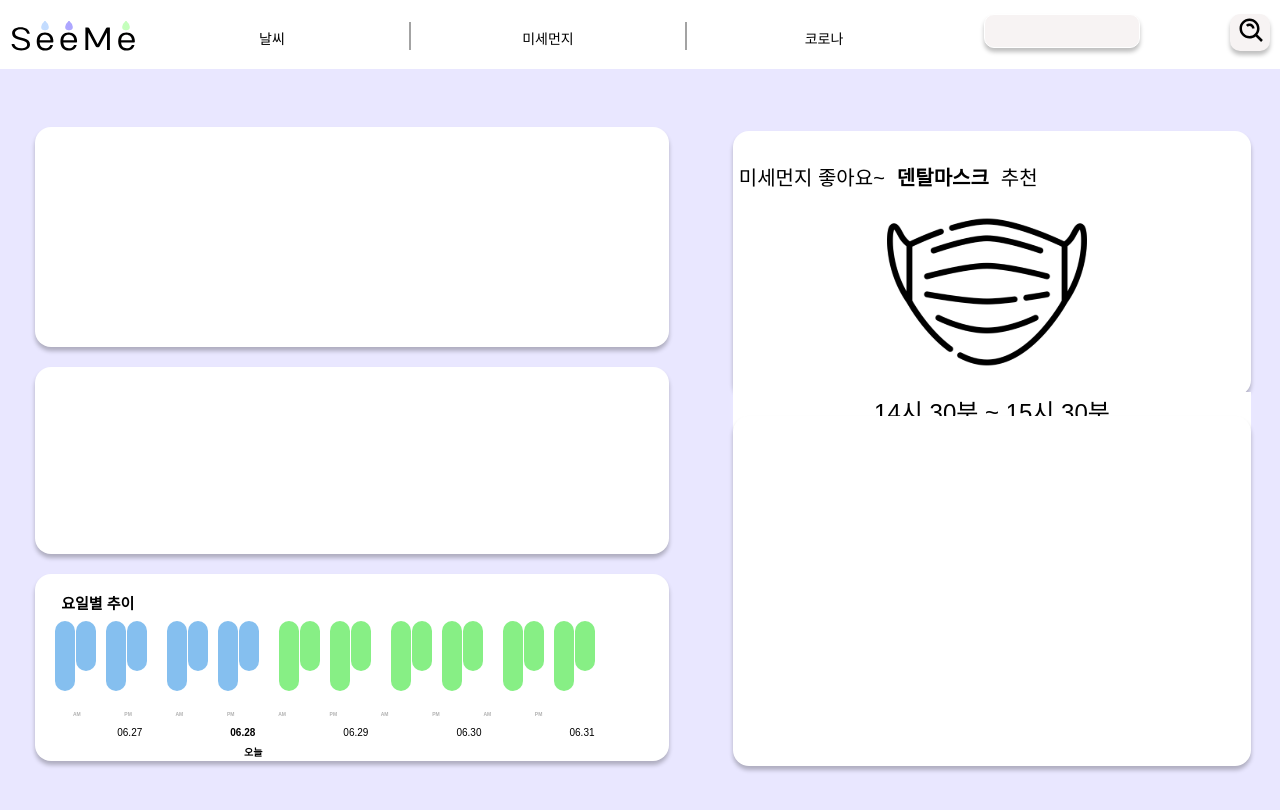
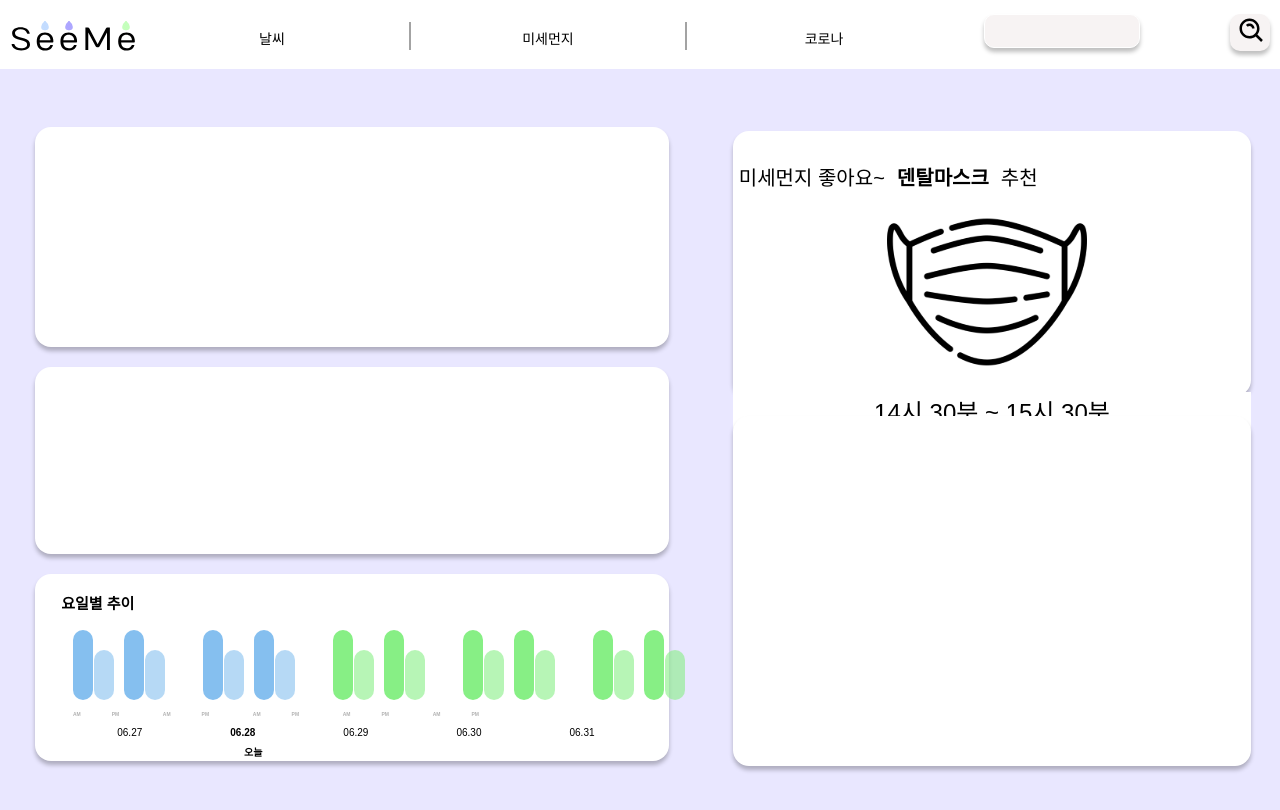
Before and after one commit to EFUB-SeeMe/SeeMe_Front, a React (Create React App) app: page /#/dust in a window 1280 px wide. Shown: the top 810 px of the page. Built offline with nearby package versions, Linux system fonts and the light colour scheme; a web font is replaced by a local one.

Commit message:
이제 그래프 페이지 마진만 설정하면 끝!!

```diff
--- a/src/pages/DustPage/DustPage.js
+++ b/src/pages/DustPage/DustPage.js
@@ -132,7 +132,8 @@ const Box2_sub1 = styled.div` // 현재위치 박스
 
 const Box2_sub2 = styled.div` // 현재위치 박스
   display: flex;
-  flex-direction: row; // 가로 정렬
+  flex-direction: row;
+  align-items: flex-end; // 가로 정렬
   //align-items: left;
   height:45%;
 `
@@ -205,7 +206,7 @@ const 오전 = styled.button`
 `
 const 오후 = styled.button`
   align-items: left;
-  margin-left: 5%;
+  margin-left: 3%;
   font-size: 5px;
   font-weight: bold;
   background: white;
@@ -216,11 +217,12 @@ const 오후 = styled.button`
 
 const Bar1 = styled.div`
 display: flex;
-margin-left: 20px;
+margin-left: 6%;
 `
 const Bar2 = styled.div`
 display: flex;
 margin-left: 1px;
+opacity: 0.6;
 `
 const Bar3 = styled.div`
 display: flex;
@@ -229,6 +231,7 @@ margin-left: 10px;
 const Bar4 = styled.div`
 display: flex;
 margin-left: 1px;
+opacity: 0.6;
 `
 
 
@@ -342,30 +345,30 @@ function DustPage() {
             </Box2_sub1>
             <Box2_sub2>
 
-            <Bar1><Dustgraph height="70" color="#85BFEF" margin-top="100"/></Bar1>
-            <Bar2><Dustgraph height="50" color="#85BFEF" margin-top="100"/></Bar2>
-            <Bar3><Dustgraph height="70" color="#85BFEF" margin-top="100"/></Bar3>
-            <Bar4><Dustgraph height="50" color="#85BFEF" margin-top="100"/></Bar4>
+            <Bar1><Dustgraph height="70" color="#85BFEF" /></Bar1>
+            <Bar2><Dustgraph height="50" color="#85BFEF" /></Bar2>
+            <Bar3><Dustgraph height="70" color="#85BFEF" /></Bar3>
+            <Bar4><Dustgraph height="50" color="#85BFEF" /></Bar4>
 
-            <Bar1><Dustgraph height="70" color="#85BFEF" margin-top="100"/></Bar1>
-            <Bar2><Dustgraph height="50" color="#85BFEF" margin-top="100"/></Bar2>
-            <Bar3><Dustgraph height="70" color="#85BFEF" margin-top="100"/></Bar3>
-            <Bar4><Dustgraph height="50" color="#85BFEF" margin-top="100"/></Bar4>
+            <Bar1><Dustgraph height="70" color="#85BFEF" /></Bar1>
+            <Bar2><Dustgraph height="50" color="#85BFEF" /></Bar2>
+            <Bar3><Dustgraph height="70" color="#85BFEF" /></Bar3>
+            <Bar4><Dustgraph height="50" color="#85BFEF" /></Bar4>
 
-            <Bar1><Dustgraph height="70" color="#87EF85" margin-top="100"/></Bar1>
-            <Bar2><Dustgraph height="50" color="#87EF85" margin-top="100"/></Bar2>
-            <Bar3><Dustgraph height="70" color="#87EF85" margin-top="100"/></Bar3>
-            <Bar4><Dustgraph height="50" color="#87EF85" margin-top="100"/></Bar4>
+            <Bar1><Dustgraph height="70" color="#87EF85" /></Bar1>
+            <Bar2><Dustgraph height="50" color="#87EF85" /></Bar2>
+            <Bar3><Dustgraph height="70" color="#87EF85" /></Bar3>
+            <Bar4><Dustgraph height="50" color="#87EF85" /></Bar4>
 
-            <Bar1><Dustgraph height="70" color="#87EF85" margin-top="100"/></Bar1>
-            <Bar2><Dustgraph height="50" color="#87EF85" margin-top="100"/></Bar2>
-            <Bar3><Dustgraph height="70" color="#87EF85" margin-top="100"/></Bar3>
-            <Bar4><Dustgraph height="50" color="#87EF85" margin-top="100"/></Bar4>
+            <Bar1><Dustgraph height="70" color="#87EF85" /></Bar1>
+            <Bar2><Dustgraph height="50" color="#87EF85" /></Bar2>
+            <Bar3><Dustgraph height="70" color="#87EF85" /></Bar3>
+            <Bar4><Dustgraph height="50" color="#87EF85" /></Bar4>
 
-            <Bar1><Dustgraph height="70" color="#87EF85" margin-top="100"/></Bar1>
-            <Bar2><Dustgraph height="50" color="#87EF85" margin-top="100"/></Bar2>
-            <Bar3><Dustgraph height="70" color="#87EF85" margin-top="100"/></Bar3>
-            <Bar4><Dustgraph height="50" color="#87EF85" margin-top="100"/></Bar4>
+            <Bar1><Dustgraph height="70" color="#87EF85" /></Bar1>
+            <Bar2><Dustgraph height="50" color="#87EF85" /></Bar2>
+            <Bar3><Dustgraph height="70" color="#87EF85" /></Bar3>
+            <Bar4><Dustgraph height="50" color="#87EF85" /></Bar4>
 
             </Box2_sub2>
 
--- a/src/pages/DustPage/Dustgraph.js
+++ b/src/pages/DustPage/Dustgraph.js
@@ -6,6 +6,7 @@ const Styled = styled.div`
  height: ${props => props.height || 50}px;
  width:20px;
  margin-bottom: 5px;
+ margin-top: calc(100px- height)px;
  filter: drop-ShadowRoot(0px 4px 4px rgba(0,0,0,0.25));
  border-radius: 16px;
 `
```
